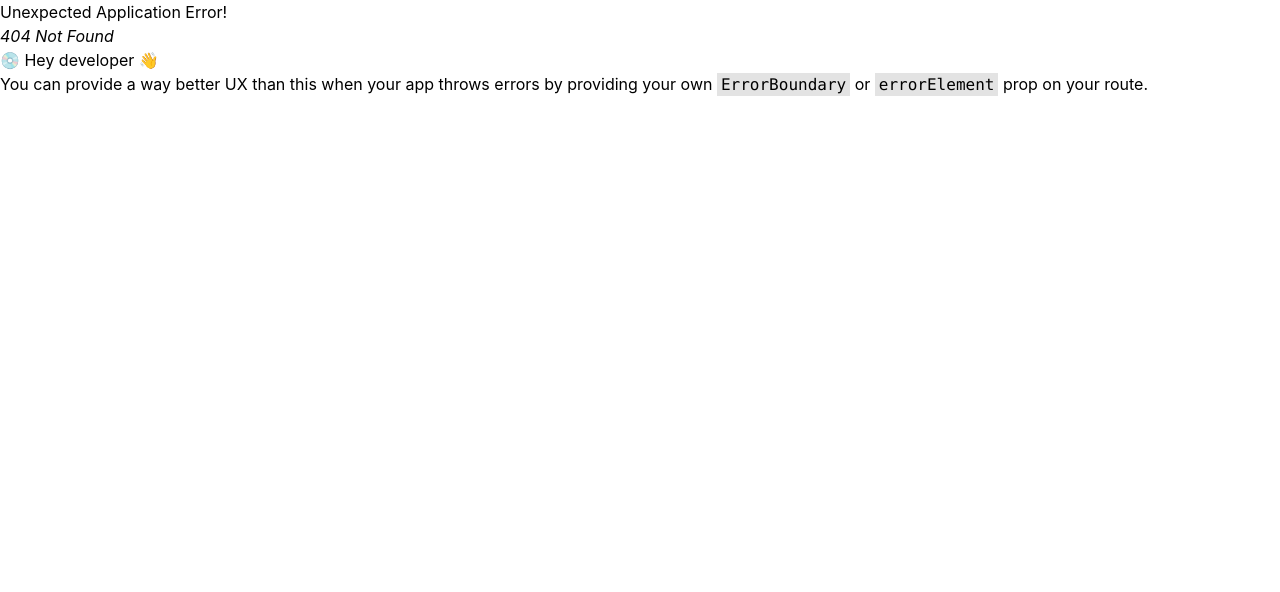
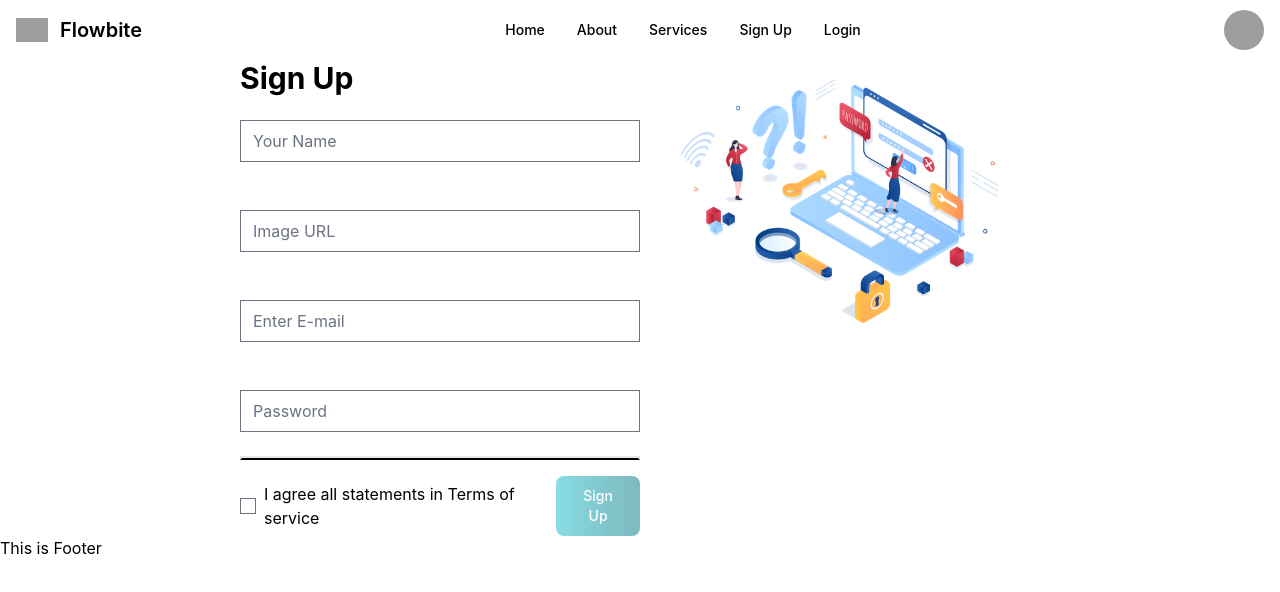
Before and after one commit to zenmh/touristice, a React (Create React App) app: page /signup in a window 1280 px wide. Before the commit this address had no page. Shown: the top 592 px of the page. Built offline with nearby package versions, Linux system fonts and the light colour scheme; grey boxes are pictures that could not be loaded.

Commit message:
Sign Up Page Implemented

```diff
--- a/src/Components/Navbar/Navbar1.js
+++ b/src/Components/Navbar/Navbar1.js
@@ -43,15 +43,14 @@ const Navbar1 = () => {
           <Navbar.Toggle />
         </div>
         <Navbar.Collapse>
-          <Navbar.Link active={true}>
-            <Link to="/">Home</Link>
-          </Navbar.Link>
-          <Navbar.Link>About</Navbar.Link>
-          <Navbar.Link>
-            <Link to="/services">Services</Link>
-          </Navbar.Link>
-          <Navbar.Link>Pricing</Navbar.Link>
-          <Navbar.Link>Contact</Navbar.Link>
+          <Link to="/">Home</Link>
+
+          <Link>About</Link>
+
+          <Link to="/services">Services</Link>
+
+          <Link to="/signup">Sign Up</Link>
+          <Link to="/login">Login</Link>
         </Navbar.Collapse>
       </Navbar>
     </div>
--- a/src/Components/ServiceCard/ServiceCard.js
+++ b/src/Components/ServiceCard/ServiceCard.js
@@ -1,8 +1,9 @@
 import { Button, Card } from "flowbite-react";
 import React from "react";
+import { Link } from "react-router-dom";
 
 const ServiceCard = ({ service }) => {
-  const { img, title, about, rating, price } = service;
+  const { _id, img, title, about, rating, price } = service;
   return (
     <div>
       <Card imgAlt="" imgSrc={img}>
@@ -13,7 +14,9 @@ const ServiceCard = ({ service }) => {
         <h5>Price : {price}</h5>
         <p className="font-normal text-gray-700 dark:text-gray-400">{about}</p>
         <div>
-          <Button gradientMonochrome="teal">View Details</Button>
+          <Link to={`/service/${_id}`}>
+            <Button gradientMonochrome="teal">View Details</Button>
+          </Link>
         </div>
       </Card>
     </div>
--- /dev/null
+++ b/src/Pages/Authentication/Login.js
@@ -0,0 +1,7 @@
+import React from "react";
+
+const Login = () => {
+  return <div>This is login</div>;
+};
+
+export default Login;
--- /dev/null
+++ b/src/Pages/Authentication/SignUp.js
@@ -0,0 +1,75 @@
+import { Button } from "flowbite-react";
+import React, { useState } from "react";
+import { Link } from "react-router-dom";
+import Img from "../../assets/signup.webp";
+
+const SignUp = () => {
+  const [agree, setAgree] = useState(false);
+  const handleSubmit = (e) => {
+    e.preventDefault();
+
+    const form = e.target;
+    const name = form.name.value;
+    const photoUrl = form.photo_url.value;
+    const email = form.email.value;
+    const password = form.password.value;
+  };
+  const handleCheakbox = (e) => {
+    setAgree(e.target.checked);
+  };
+  return (
+    <div className="mx-60 grid grid-cols-2">
+      <div>
+        <h2 className="font-bold text-3xl">Sign Up</h2>
+        <form onSubmit={handleSubmit}>
+          <input
+            className="my-6 w-full"
+            type="text"
+            name="name"
+            placeholder="Your Name"
+          />
+          <br />
+          <input
+            className="my-6 w-full"
+            type="text"
+            name="photo_url"
+            placeholder="Image URL"
+          />
+          <br />
+          <input
+            className="my-6 w-full"
+            type="email"
+            name="email"
+            placeholder="Enter E-mail"
+          />
+          <br />
+          <input
+            className="my-6 w-full"
+            type="password"
+            name="password"
+            placeholder="Password"
+          />
+          <br />
+          <hr className="mb-4 border-2 border-b-black" size="100" />
+          <div className="flex justify-between">
+            <div className="flex items-center">
+              <input type="checkbox" name="checkbox" onClick={handleCheakbox} />
+              <p className="ml-2">
+                I agree all statements in <Link>Terms of service</Link>
+              </p>
+            </div>
+            <br />
+            <Button type="submit" gradientMonochrome="teal" disabled={!agree}>
+              Sign Up
+            </Button>
+          </div>
+        </form>
+      </div>
+      <div>
+        <img src={Img} alt="" />
+      </div>
+    </div>
+  );
+};
+
+export default SignUp;
--- /dev/null
+++ b/src/Pages/Service/Service.js
@@ -0,0 +1,22 @@
+import React from "react";
+import { useLoaderData } from "react-router-dom";
+
+const Service = () => {
+  const service = useLoaderData();
+  const { title, img, about, rating, price } = service;
+
+  return (
+    <div>
+      <div className="border-2 p-4">
+        <img src={img} alt="" />
+        <h2>{title}</h2>
+        <h2>Price : ${price}</h2>
+        <h4>Rating : {rating}</h4>
+        <p>Description : {about}</p>
+      </div>
+      <div className="border-2"></div>
+    </div>
+  );
+};
+
+export default Service;
--- a/src/Routes/router.js
+++ b/src/Routes/router.js
@@ -1,6 +1,9 @@
 import { createBrowserRouter } from "react-router-dom";
 import Main from "../Layouts/Main";
+import Login from "../Pages/Authentication/Login";
+import SignUp from "../Pages/Authentication/SignUp";
 import Home from "../Pages/Home/Home/Home";
+import Service from "../Pages/Service/Service";
 import Services from "../Pages/Services/Services";
 
 export const router = createBrowserRouter([
@@ -17,6 +20,20 @@ export const router = createBrowserRouter([
         loader: () => fetch("http://localhost:5000/allServices"),
         element: <Services />,
       },
+      {
+        path: "/service/:id",
+        loader: ({ params }) =>
+          fetch(`http://localhost:5000/service/${params.id}`),
+        element: <Service />,
+      },
+      {
+        path: "/signup",
+        element: <SignUp />,
+      },
+      {
+        path: "login",
+        element: <Login />,
+      },
     ],
   },
 ]);
```
Also changed, not shown: src/contexts/AuthProvider.js (added, +7 -0 lines), src/assets/signup.webp (added).
